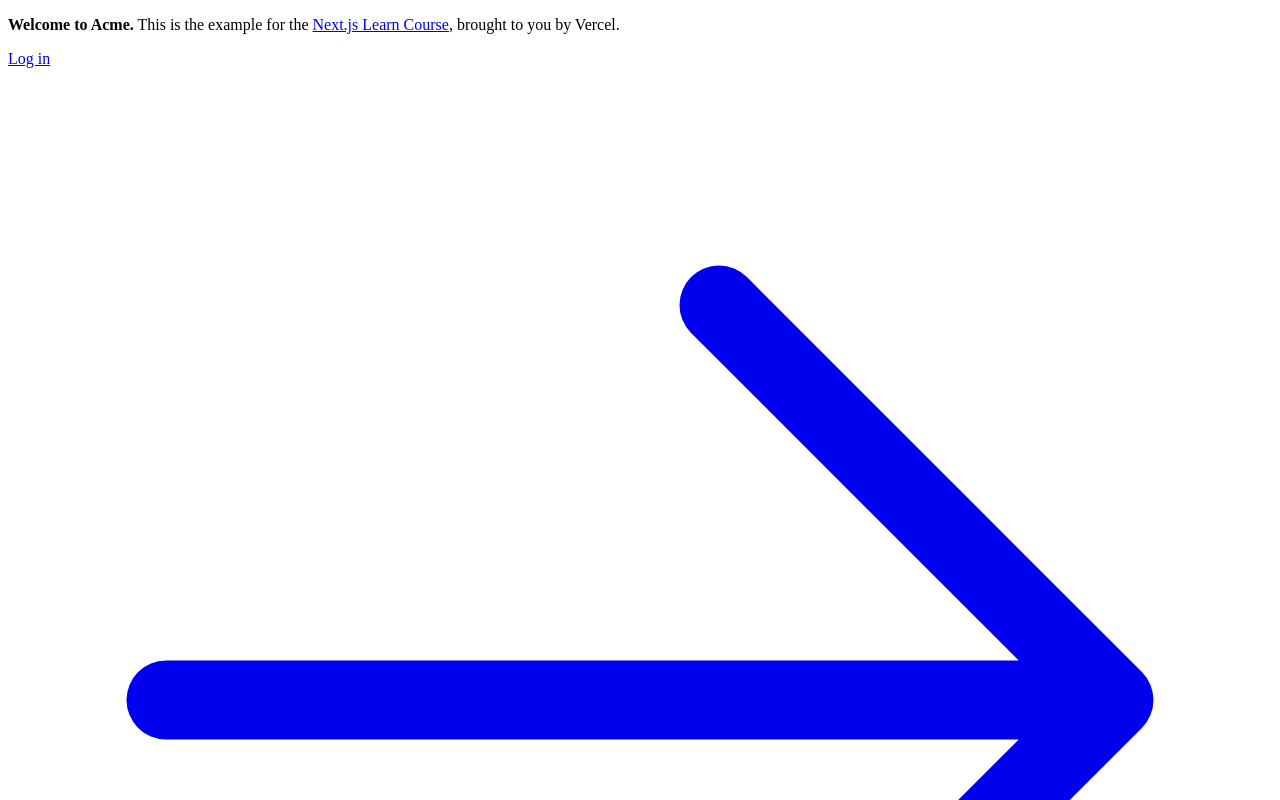
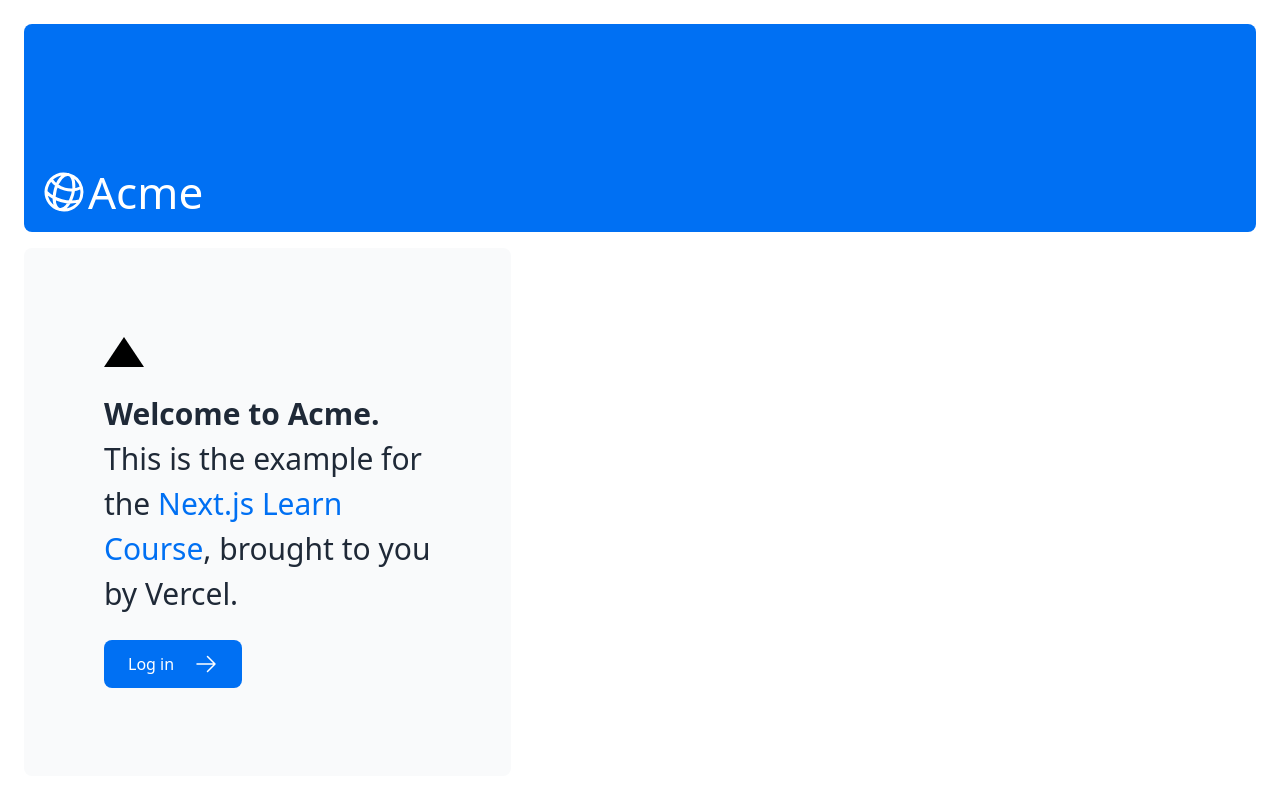
Before and after one commit to asalisinasa/nextjs-dashboard, a Next.js app: page / in a window 1280 px wide. Shown: the top 800 px of the page. Built offline with nearby package versions, Linux system fonts and the light colour scheme.

Commit message:
Chapter 1: CSS Styling

```diff
--- a/app/layout.tsx
+++ b/app/layout.tsx
@@ -1,3 +1,5 @@
+import '@/app/ui/global.css';
+
 export default function RootLayout({
   children,
 }: {
--- a/app/page.tsx
+++ b/app/page.tsx
@@ -1,15 +1,20 @@
 import AcmeLogo from '@/app/ui/acme-logo';
 import { ArrowRightIcon } from '@heroicons/react/24/outline';
 import Link from 'next/link';
+import clsx from 'clsx';
+
+import styles from '@/app/ui/home.module.css';
+
 
 export default function Page() {
   return (
     <main className="flex min-h-screen flex-col p-6">
       <div className="flex h-20 shrink-0 items-end rounded-lg bg-blue-500 p-4 md:h-52">
-        {/* <AcmeLogo /> */}
+        <AcmeLogo />
       </div>
       <div className="mt-4 flex grow flex-col gap-4 md:flex-row">
         <div className="flex flex-col justify-center gap-6 rounded-lg bg-gray-50 px-6 py-10 md:w-2/5 md:px-20">
+          <div className={clsx(styles.shape, 'kek')} />
           <p className={`text-xl text-gray-800 md:text-3xl md:leading-normal`}>
             <strong>Welcome to Acme.</strong> This is the example for the{' '}
             <a href="https://nextjs.org/learn/" className="text-blue-500">
--- /dev/null
+++ b/app/ui/home.module.css
@@ -0,0 +1,7 @@
+.shape {
+  height: 0;
+  width: 0;
+  border-bottom: 30px solid black;
+  border-left: 20px solid transparent;
+  border-right: 20px solid transparent;
+}
```
